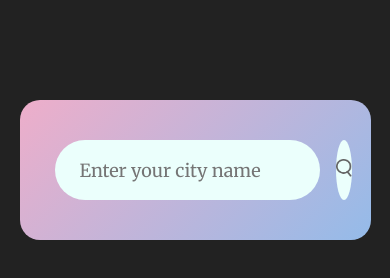
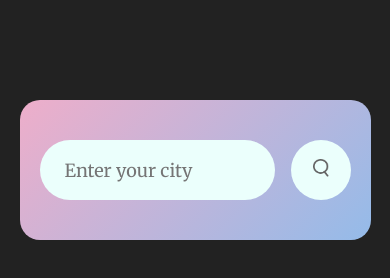
Before and after one commit to Anikonov-A/WeatherApp, a plain HTML site: page index.html in a window 390 px wide. Drawn offline with Linux system fonts and the light colour scheme.

Commit message:
add responsive

```diff
--- a/css/style.scss
+++ b/css/style.scss
@@ -1,5 +1,11 @@
 @import url('https://fonts.googleapis.com/css2?family=Merriweather&display=swap');
 //font-family: 'Merriweather', serif;
+
+@mixin max-screen($res) {
+  @media screen and (max-width: $res) {
+    @content;
+  }
+}
 
 * {
   margin: 0;
@@ -19,6 +25,9 @@ body {
     border-radius: 20px;
     padding: 40px 35px;
     text-align: center;
+    @include max-screen(428px){
+      padding: 40px 20px;
+    }
     .error{
       text-align: left;
       margin-left: 10px;
@@ -54,6 +63,9 @@ body {
         flex: 1;
         margin-right: 16px;
         font-size: 18px;
+        @include max-screen(428px){
+          width: 60%;
+        }
       }
     }
     .weather{
@@ -77,6 +89,9 @@ body {
         justify-content: space-between;
         padding: 0 20px;
         margin-top: 50px;
+        @include max-screen(428px){
+          padding: 0 5px;
+      }
         .col{
           display: flex;
           align-items: center;
@@ -84,10 +99,16 @@ body {
           img{
             width: 40px;
             margin-right: 10px;
+            @include max-screen(428px){
+              width: 30px;
+            }
           }
           .humidity, .wind{
             font-size: 28px;
             margin-top: -6px;
+            @include max-screen(428px){
+              font-size: 18px;
+            }
           }
         }
       }
--- a/index.html
+++ b/index.html
@@ -11,7 +11,7 @@
 <body>
 <div class="card">
     <div class="search">
-        <input type="text" placeholder="Enter your city name" spellcheck="false">
+        <input type="text" placeholder="Enter your city" spellcheck="false">
         <button><img src="img/search.png" alt="search_icon"></button>
     </div>
     <div class="error">
```
Also changed, not shown: css/style.css, 1 other file.
